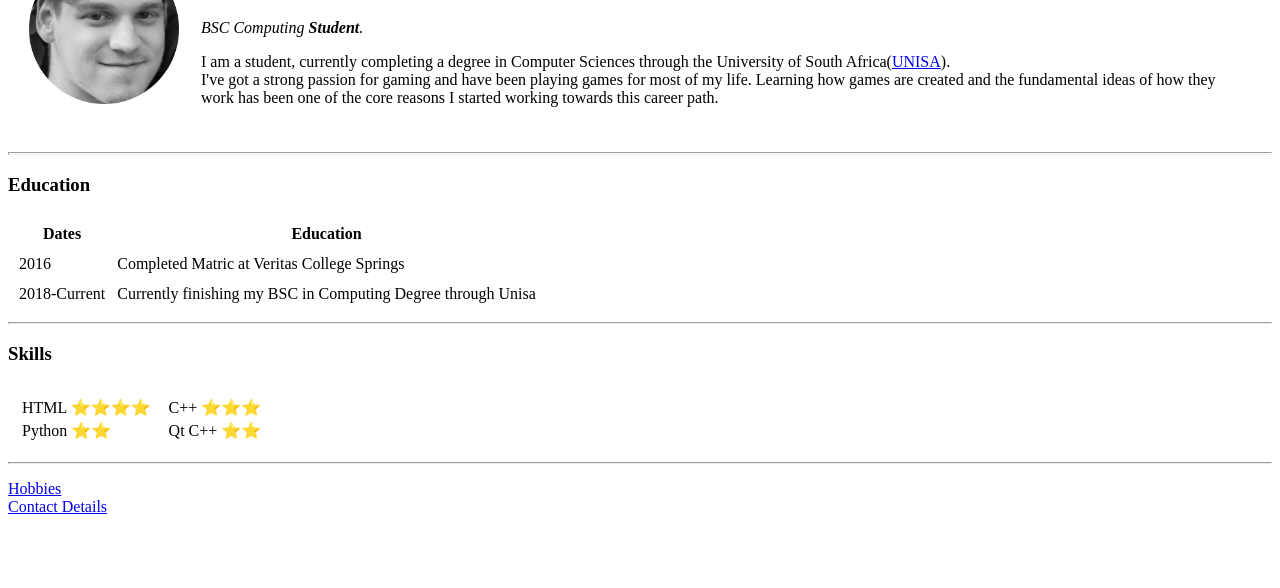
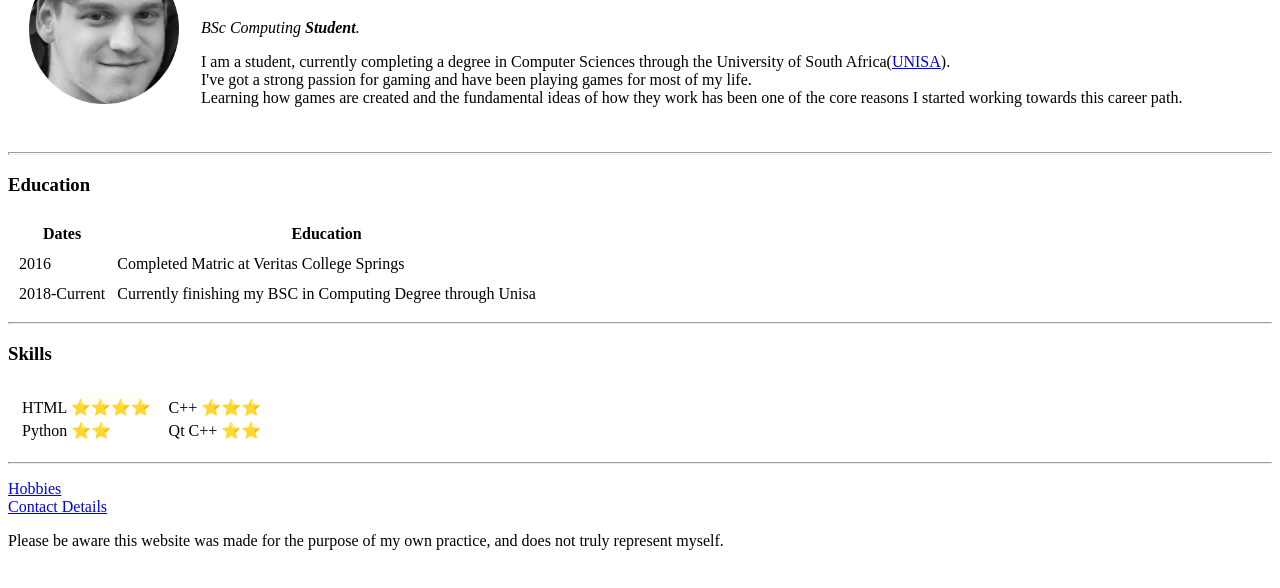
Before and after one commit to Timmy-JS/cv, a plain HTML site: page index.html in a window 1280 px wide. Shown: the part 90-678 px from the top of the page. Drawn offline with Linux system fonts and the light colour scheme.

Commit message:
Updated text, and added in a foot note.

```diff
--- a/index.html
+++ b/index.html
@@ -14,9 +14,9 @@
       </td>
       <td>
         <h1>Timothy Santos</h1>
-        <p><em>BSC Computing <strong>Student</strong>.</em></p>
+        <p><em>BSc Computing <strong>Student</strong>.</em></p>
         <p>I am a student, currently completing a degree in Computer Sciences through the University of South Africa(<a href="https://www.unisa.ac.za/sites/corporate/default">UNISA</a>).<br>
-          I've got a strong passion for gaming and have been playing games for most of my life. Learning how games are created and the fundamental ideas of how they work has been one of the core reasons I started working towards this career path.</p>
+          I've got a strong passion for gaming and have been playing games for most of my life.<br> Learning how games are created and the fundamental ideas of how they work has been one of the core reasons I started working towards this career path.</p>
       </td>
     </tr>
   </table>
@@ -72,6 +72,8 @@
   <a href="hobbies.html">Hobbies</a>
   <br>
   <a href="ContactDetails.html">Contact Details</a>
+  <br>
+  <p>Please be aware this website was made for the purpose of my own practice, and does not truly represent myself.</p>
 
 </body>
 
```
